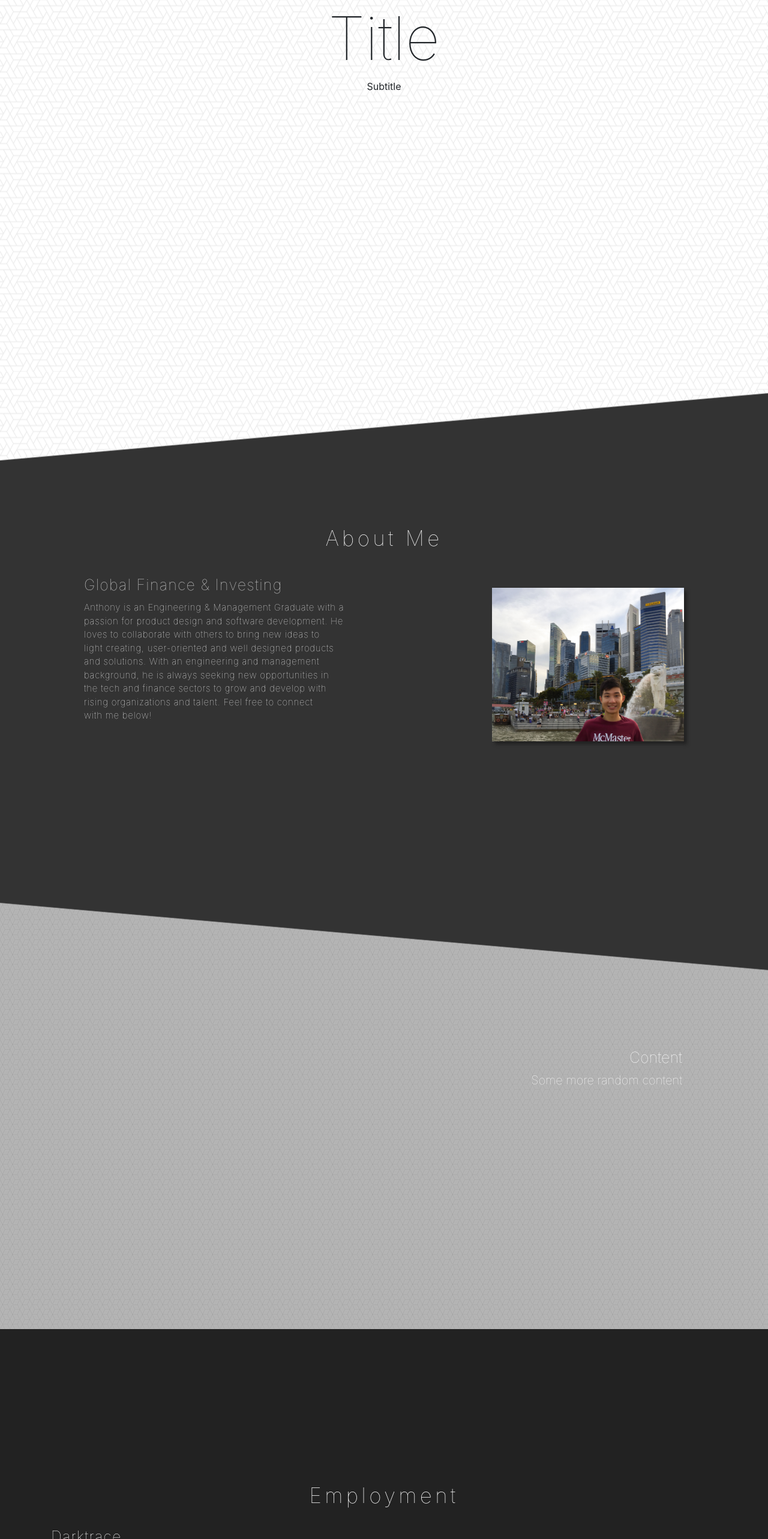
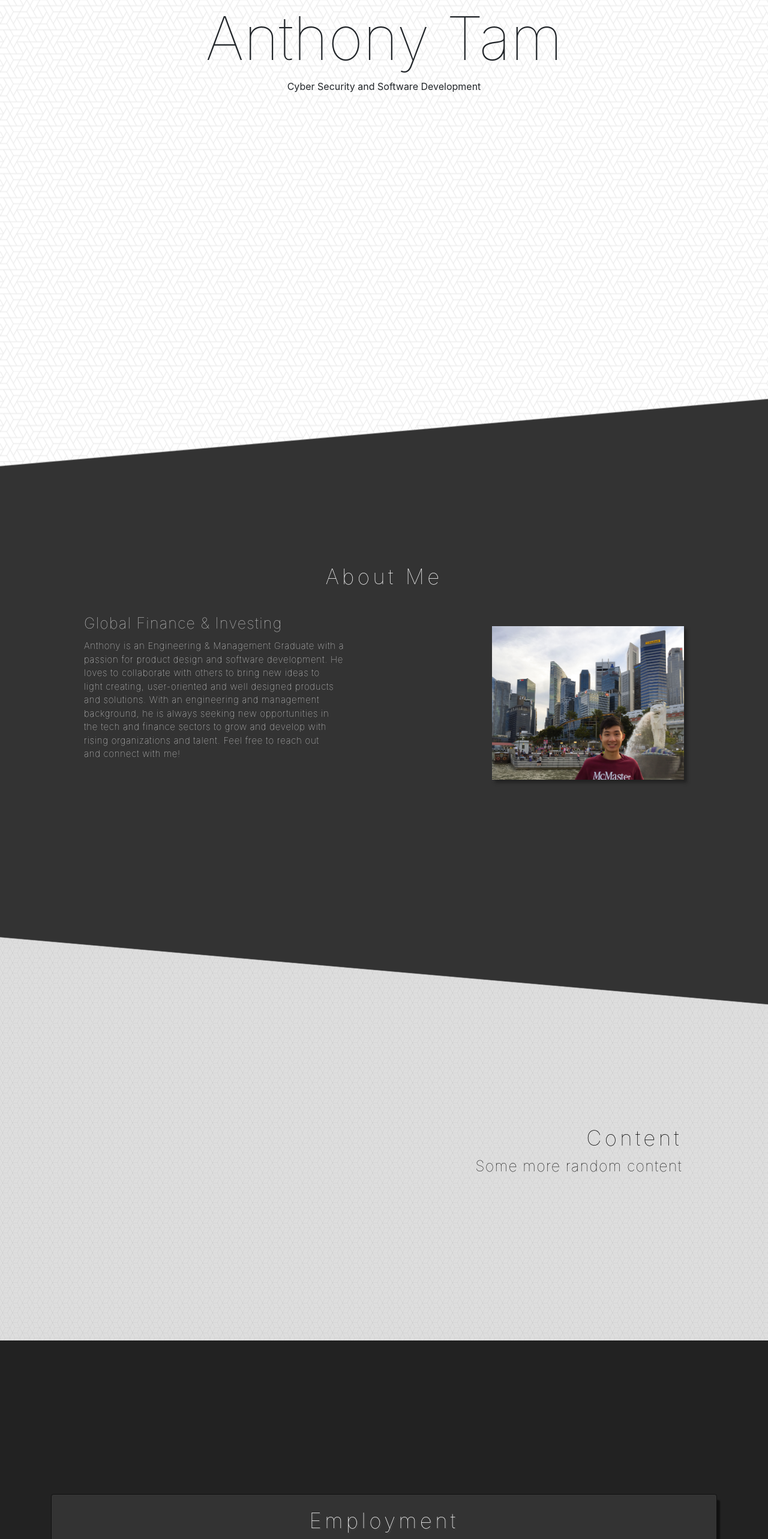
Before and after one commit to anthonytwh/anthonytwh.github.io, a React (Create React App) app: page / in a window 1280 px wide. Shown: the part 180-2746 px from the top of the page at 60% size. Built offline with nearby package versions, Linux system fonts and the light colour scheme.

Commit message:
complete portfolio content

```diff
--- a/src/assets/styles.css
+++ b/src/assets/styles.css
@@ -99,7 +99,7 @@ Text-Body == size: 15px
     linear-gradient(175deg, transparent 14.9%, #333 15.1%, #333 74.9%, #333 75.1%);
   color: white;
   overflow: auto;
-  padding-top: 20%;
+  padding-top: 25%;
   padding-bottom: 20%;
 }
 
@@ -187,11 +187,11 @@ Text-Body == size: 15px
 /* Content */
 .Content {
   clear: both;
-  color: white;
-  padding-top: 20%;
-  padding-bottom: 30%;
+  color: black;
+  padding-top: 25%;
+  padding-bottom: 20%;
   background:
-    linear-gradient(185deg, rgba(51, 51, 51, 1) 14.9%, rgb(117, 117, 117, 0.5) 15.1%) /*, transparent 3%, transparent 97%,rgba(10, 10, 10, 0.25) 98%, rgb(51, 51, 51, 1) 99%)*/;
+    linear-gradient(185deg, rgba(51, 51, 51, 1) 14.9%, rgb(200, 200, 200, 0.5) 15.1%) /*, transparent 3%, transparent 97%,rgba(10, 10, 10, 0.25) 98%, rgb(51, 51, 51, 1) 99%)*/;
   text-align: right;
   padding-left: 10%;
   padding-right: 10%;
@@ -199,17 +199,20 @@ Text-Body == size: 15px
 }
 
 .Content-title {
-  font-size: 25px;
+  font-size: 35px;
+  letter-spacing: 0.15em;
   font-weight: 100;
 
 }
 
 .Content-header {
-  font-size: 20px;
+  font-size: 25px;
+  letter-spacing: 0.05em;
   font-weight: 100;
 }
 
 .Content-body{
+  font-size: 15px;
 
 }
 
@@ -223,8 +226,19 @@ Text-Body == size: 15px
   text-align: center;
 }
 
+.Portfolio-card {
+  background-color: #333;
+  border-color: #111;
+  padding-top: 2%;
+  padding-bottom: 2%;
+  padding-left: 2%;
+  padding-right: 2%;
+  box-shadow: 5px 10px 2px #111;
+}
+
 .Portfolio-title {
   color: white;
+  text-shadow: 2px 2px #444;
   letter-spacing: 0.15em;
   font-size: 35px;
   font-weight: 100;
@@ -232,9 +246,9 @@ Text-Body == size: 15px
 
 .Portfolio-header {
   color: white;
+  text-shadow: 1px 1px #444;
   text-align: left;
   letter-spacing: 0.05em;
-  /*text-decoration-style: justify;*/
   font-size: 25px;
   font-weight: 100;
 }
@@ -250,6 +264,11 @@ Text-Body == size: 15px
   padding-top: 2%;
   padding-bottom: 2%;
 }
+
+.Portfolio-href {
+  color: lightblue;
+}
+
 
 /* Footer */
 .Footer {
--- a/src/components/About.jsx
+++ b/src/components/About.jsx
@@ -17,8 +17,8 @@ class About extends Component {
 				<Container fluid>
 					<h1 className="About-title">About Me</h1>
 					<div className="About-animate">
-						<span> <p> Product Design & Development </p> </span>
-						<span> <p> Application Security & Privacy </p>  </span>
+						<span> <p> Product Design & Software Development </p> </span>
+						<span> <p> Application Security & Cyber Security </p>  </span>
 						<span> <p> Global Finance & Investing </p> </span>
 						<span> <p> Food + Travel </p> </span>
 					</div>
@@ -32,8 +32,8 @@ class About extends Component {
 						and solutions. With an engineering and management 			<br></br>
 						background, he is always seeking new opportunities in 		<br></br>
 						the tech and finance sectors to grow and develop with 		<br></br>
-						rising organizations and talent. Feel free to connect 		<br></br>
-						with me below! </p>
+						rising organizations and talent. Feel free to reach out  		<br></br>
+						and connect with me! </p>
 					</div>
 					<div className="About-body-right">
 						<br></br><img src={photo} width="320" height="256" className="About-body-photo" />
--- a/src/components/Main.jsx
+++ b/src/components/Main.jsx
@@ -13,8 +13,8 @@ class Main extends Component {
 	render () {
 		return (
 		    <div className="Main-jumbo">
-					<h1 className="Main-title">Title</h1>
-						<p className="Main-subtitle">Subtitle</p>
+					<h1 className="Main-title"> Anthony Tam </h1>
+						<p className="Main-subtitle"> Cyber Security and Software Development </p>
 		    </div>
 		)
 	}
--- a/src/components/Portfolio.jsx
+++ b/src/components/Portfolio.jsx
@@ -1,5 +1,5 @@
 import React, { Component} from 'react';
-import { Container, Row, Col } from 'reactstrap';
+import { Card, Container, Row, Col } from 'reactstrap';
 
 import '../assets/styles.css';
 
@@ -14,6 +14,7 @@ class Portfolio extends Component {
 		return (
 		    <div>
 				<Container className="Portfolio">
+					<Card className="Portfolio-card">
 						<Row >
 							<Col>
 							<h1 className="Portfolio-title"> Employment </h1>
@@ -22,7 +23,10 @@ class Portfolio extends Component {
 						<Row className="Portfolio-row">
 							<Col>
 								<p className="Portfolio-header"> Darktrace </p>
-							<p className="Portfolio-body" style={{ textIndent: "2.5%" }}> Cyber Security Analyst </p>
+								<Row>
+									<Col><p className="Portfolio-body" style={{ textIndent: "2.5%" }}> Cyber Security Analyst </p></Col>
+									<Col><p className="Portfolio-body" style={{ textIndent: "2.5%", textAlign: "right" }}> Toronto/Remote, 2018 - Present</p></Col>
+								</Row>
 								<p className="Portfolio-body" style={{ textIndent: "5%" }} > • Supported the Canadian Darktrace offices as the lead cyber security analyst and regional subject matter expert for pre/post sales cycle. </p>
 								<p className="Portfolio-body" style={{ textIndent: "5%" }} > • Developed and maintained the Darktrace Python library, improving custom integrations for enhanced analysis and reporting. </p>
 								<p className="Portfolio-body" style={{ textIndent: "5%" }} > • Researched active and potential threats on client networks, developing threat intelligence reports for contract customers. </p>
@@ -31,7 +35,10 @@ class Portfolio extends Component {
 						</Row>
 						<Row className="Portfolio-row">
 							<Col>
-							<p className="Portfolio-body" style={{ textIndent: "2.5%" }}> Cyber Security Engineer </p>
+								<Row>
+									<Col><p className="Portfolio-body" style={{ textIndent: "2.5%" }}> Cyber Security Engineer </p></Col>
+									<Col><p className="Portfolio-body" style={{ textIndent: "2.5%", textAlign: "right" }}> Toronto, 2017 - 2018 </p></Col>
+								</Row>
 								<p className="Portfolio-body" style={{ textIndent: "5%" }}>  • Managed enterprise integrations of Darktrace products for pre/post sale clients of all infrastructure sizes and technologies. </p>
 								<p className="Portfolio-body" style={{ textIndent: "5%" }}>  • Developed an internal SSH management tool to improve workflow and operational security for global technology teams. </p>
 								<p className="Portfolio-body" style={{ textIndent: "5%" }}>  • Create technical documentation for internal training and for the Client Customer Portal. </p>
@@ -40,14 +47,19 @@ class Portfolio extends Component {
 						<Row className="Portfolio-row">
 							<Col>
 								<p className="Portfolio-header"> Zebra Technologies </p>
-							<p className="Portfolio-body" style={{ textIndent: "2.5%" }}> Category Management Analyst (Co-op) </p>
+								<Row>
+									<Col><p className="Portfolio-body" style={{ textIndent: "2.5%" }}> Category Management Analyst (Co-op) </p></Col>
+									<Col><p className="Portfolio-body" style={{ textIndent: "2.5%", textAlign: "right" }}> Mississauga, Summer 2016 </p></Col>
+								</Row>
 								<p className="Portfolio-body" style={{ textIndent: "5%" }}> • Led RFP/RFQ project with electrical and semiconductor suppliers to create cost-savings in tail-spend.</p>
-							<p className="Portfolio-body" style={{ textIndent: "5%" }}> • Developed internal Excel/VBA dashboard for internal Category Management team to improve financial and operational risk analysis and report quality. </p>
+								<p className="Portfolio-body" style={{ textIndent: "5%" }}> • Developed internal VBA/Excel dashboard for internal team to improve financial and operational risk analysis and report quality. </p>
 							</Col>
 						</Row>
+					</Card>
 					<br></br>
 					<br></br>
 					<br></br>
+					<Card className="Portfolio-card">
 						<Row className="Portfolio-row">
 							<Col>
 								<h1 className="Portfolio-title"> Education </h1>
@@ -56,20 +68,26 @@ class Portfolio extends Component {
 						<Row className="Portfolio-row">
 							<Col>
 								<p className="Portfolio-header"> McMaster University</p>
-							<p className="Portfolio-body" style={{ textIndent: "2.5%" }}> B.Eng.Mgt - Mechanical Engineering & Management </p>
+								<Row>
+									<Col><p className="Portfolio-body" style={{ textIndent: "2.5%" }}> B.Eng.Mgt - Mechanical Engineering & Management </p></Col>
+									<Col><p className="Portfolio-body" style={{ textIndent: "2.5%", textAlign: "right" }}> Hamilton, 2012 - 2017 </p></Col>
+								</Row>
 								<p className="Portfolio-body" style={{ textIndent: "5%" }}> • Received McMaster Engineering Student Mobility Award for International Experience in 2015. </p>
-							<p className="Portfolio-body" style={{ textIndent: "5%" }}> • Engineering Capstone: Mechanial Tracking for Arthoscopic Surgery </p>
+								<p className="Portfolio-body" style={{ textIndent: "5%" }}> • Engineering Capstone: Mechanial Tracking for Arthoscopic Surgery <a className="Portfolio-href" href='#'> >>See Project </a></p>
 							</Col>
 						</Row>
 						<Row className="Portfolio-row">
 							<Col>
 								<p className="Portfolio-header"> Nanyang Technological University </p>
-							<p className="Portfolio-body" style={{ textIndent: "2.5%" }}> Study Abroad (B.Eng.Mgt)</p>
-							<p className="Portfolio-body" style={{ textIndent: "5%" }}> • I studied a bit, traveled some places, and learned a whole lot about myself and other cultures. </p>
-							<p className="Portfolio-body" style={{ textIndent: "5%" }}> • 3rd place @ Ideas Inc Hackathon: Joy Bike Share </p>
-
+								<Row>
+									<Col><p className="Portfolio-body" style={{ textIndent: "2.5%" }}> Study Abroad (B.Eng.Mgt)</p></Col>
+									<Col><p className="Portfolio-body" style={{ textIndent: "2.5%", textAlign: "right" }}> Singapore, 2014 - 2015 </p></Col>
+								</Row>
+								<p className="Portfolio-body" style={{ textIndent: "5%" }}> • Studied interesting courses, traveled a few places, and learned a whole lot about myself and SouthEast Asian cultures. </p>
+								<p className="Portfolio-body" style={{ textIndent: "5%" }}> • 3rd place @ Ideas Inc Hackathon: Joy Bike Share <a className="Portfolio-href" href='#'> >>See Project </a></p>
 							</Col>
 						</Row>
+					</Card>
 				</Container>
 		    </div>
 			)
```
Lines whose indentation alone changed are shown as unchanged.
